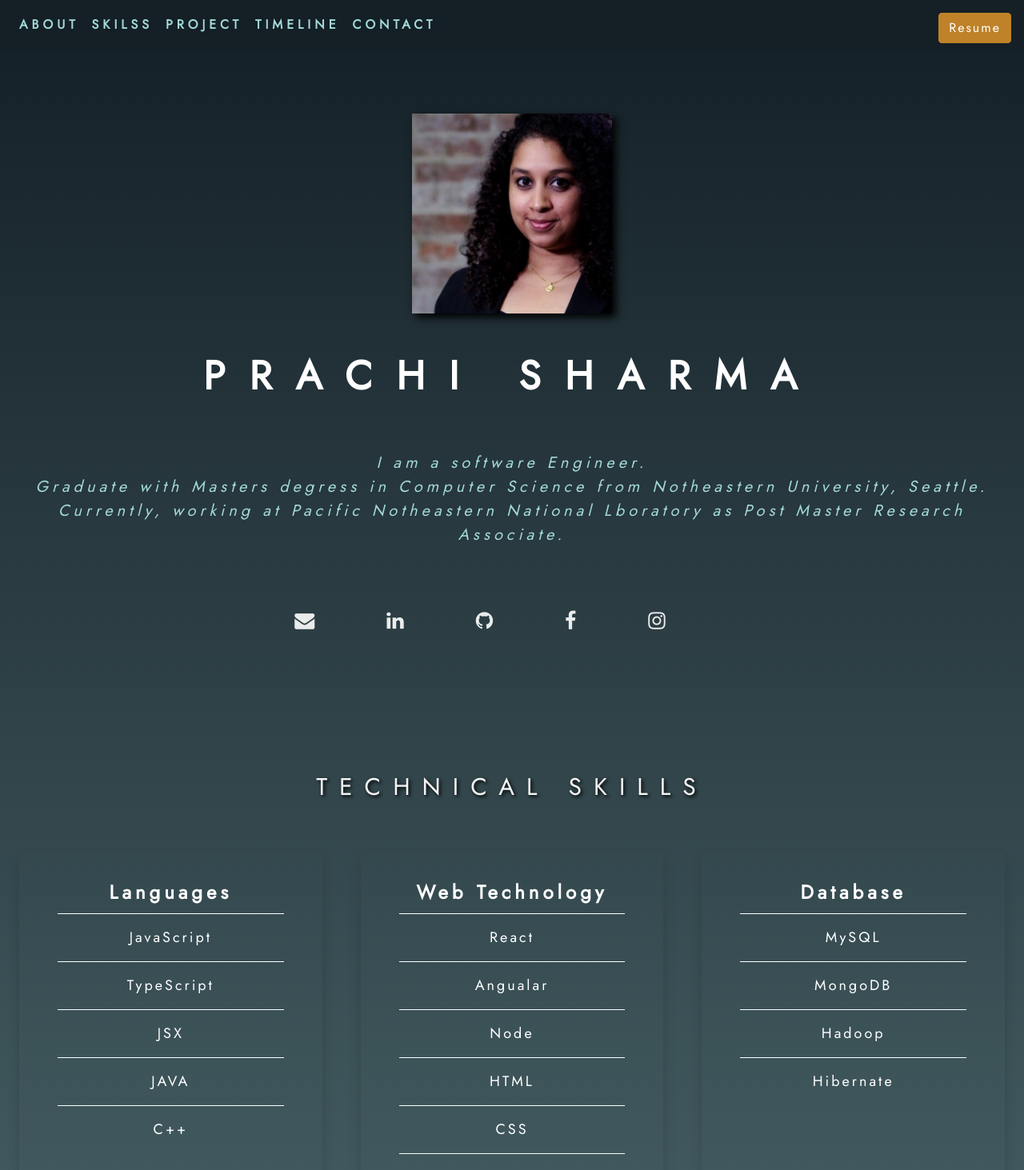
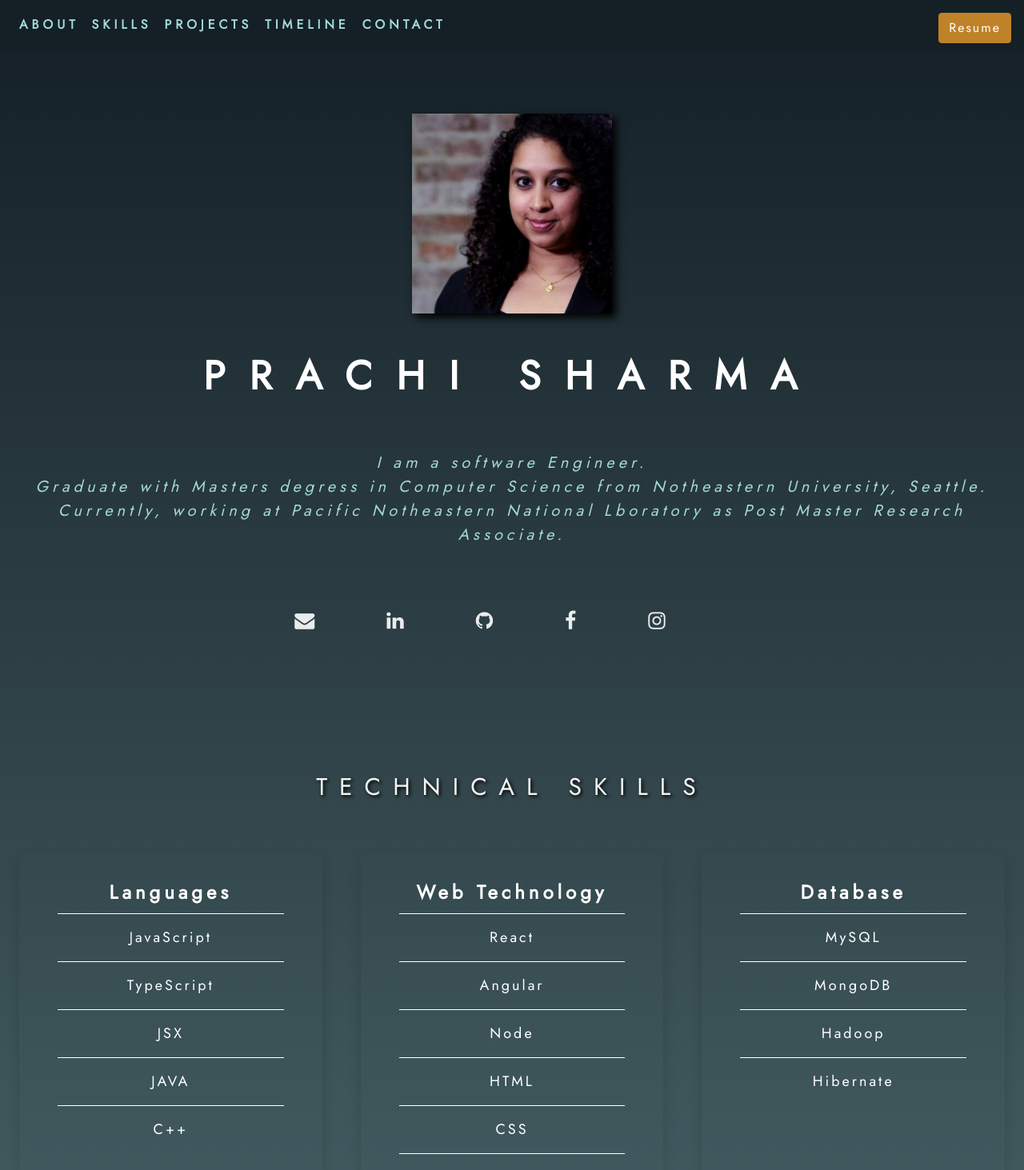
Before and after one commit to PrachiSharmaCode/PrachiSharma, a React (Create React App) app: page / in a window 1280 px wide. Shown: the top 1463 px of the page at 80% size. Built offline with nearby package versions, Linux system fonts and the light colour scheme.

Commit message:
spell check

```diff
--- a/src/components/Header/header.js
+++ b/src/components/Header/header.js
@@ -16,8 +16,8 @@ export default class header extends Component {
         <Navbar.Collapse id="basic-navbar-nav">
           <Nav className="">
             <Nav.Link onClick={this.topFunction}>ABOUT</Nav.Link>
-            <Nav.Link href="#skillsLink">SKILSS</Nav.Link>
-            <Nav.Link href="#projectsLink">PROJECT</Nav.Link>
+            <Nav.Link href="#skillsLink">SKILLS</Nav.Link>
+            <Nav.Link href="#projectsLink">PROJECTS</Nav.Link>
             <Nav.Link href="#timelineLink">TIMELINE</Nav.Link>
             <Nav.Link href="#contactLink">CONTACT</Nav.Link>
           </Nav>
--- a/src/components/Skills/skills.js
+++ b/src/components/Skills/skills.js
@@ -25,7 +25,7 @@ export default class skills extends Component {
             <ul className="list-group list-group-flush">
               <li className="list-group-item list-head">Web Technology</li>
               <li className="list-group-item">React</li>
-              <li className="list-group-item">Angualar</li>
+              <li className="list-group-item">Angular</li>
               <li className="list-group-item">Node</li>
               <li className="list-group-item">HTML</li>
               <li className="list-group-item">CSS</li>
```
